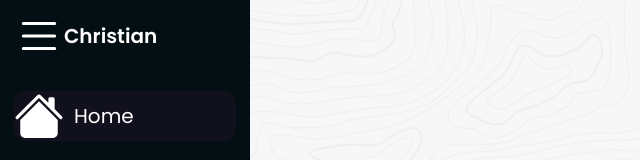
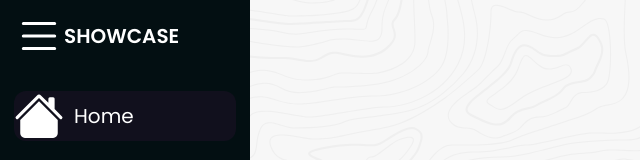
Before and after one commit to cweigandt/widgets-app, a React (Create React App) app: page / in a window 1280 px wide. Both pictures are taken after a click on the icon 39 px from the left and 36 px from the top of the page. Shown: the top 160 px of the page, without its empty margins (0-640 px from the left). Built offline with nearby package versions, Linux system fonts and the light colour scheme.

Commit message:
Capital showcase

```diff
--- a/src/components/sidebar/SideBar.js
+++ b/src/components/sidebar/SideBar.js
@@ -26,7 +26,7 @@ const SideBar = () => {
     <div className='sidebar' ref={sideBarRef}>
       <div className='logo-details'>
         <BsList onClick={handleMenuClick} />
-        <div className='logo_name'>Christian</div>
+        <div className='logo_name'>SHOWCASE</div>
       </div>
       <ul className='nav-list'>
         <LinkItem href='/' iconComponent={<BsHouseFill />} text='Home' />
```
